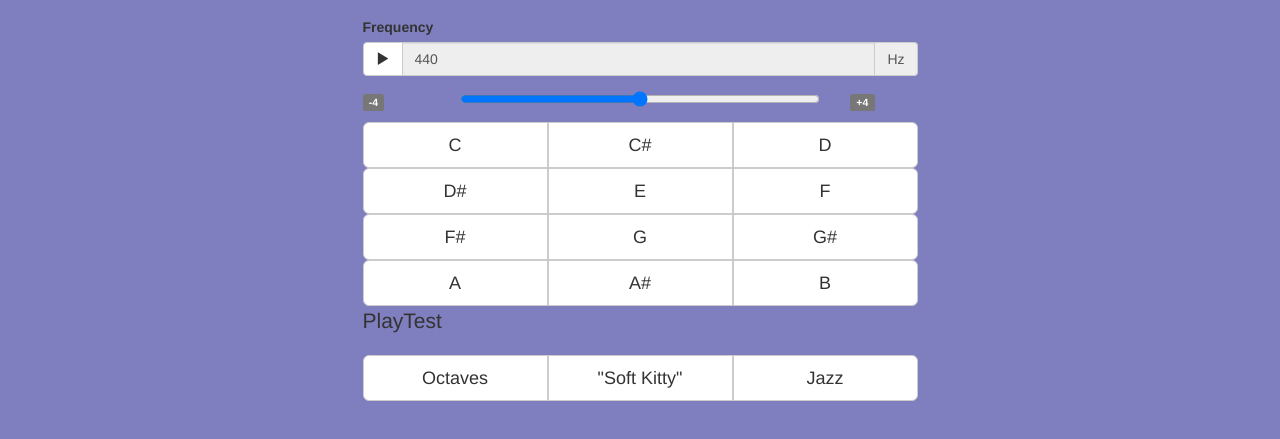
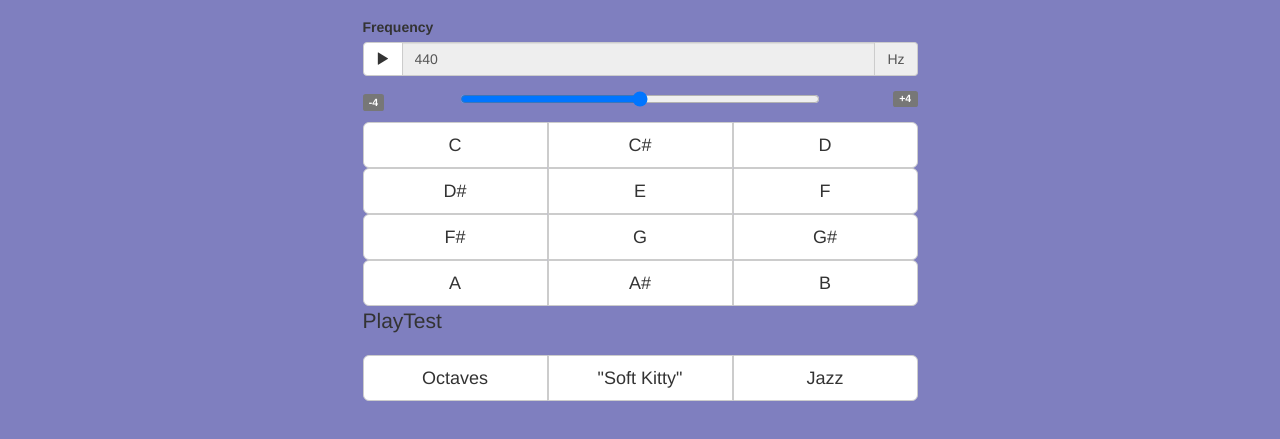
Before and after one commit to yanneves/huenote, a website: page src/index.html in a window 1280 px wide. Shown: the part 53-492 px from the top of the page. Drawn offline with nearby package versions, Linux system fonts and the light colour scheme.

Commit message:
Right-aligned badge on slider to line up with other elements in interface

```diff
--- a/src/index.html
+++ b/src/index.html
@@ -51,7 +51,7 @@
                     </form>
                 </div>
                 <div class="col-xs-2 col-sm-1">
-                    <span class="label label-default">+4</span>
+                    <span class="label label-default pull-right">+4</span>
                 </div>
             </div>
             <div class="row">
```
